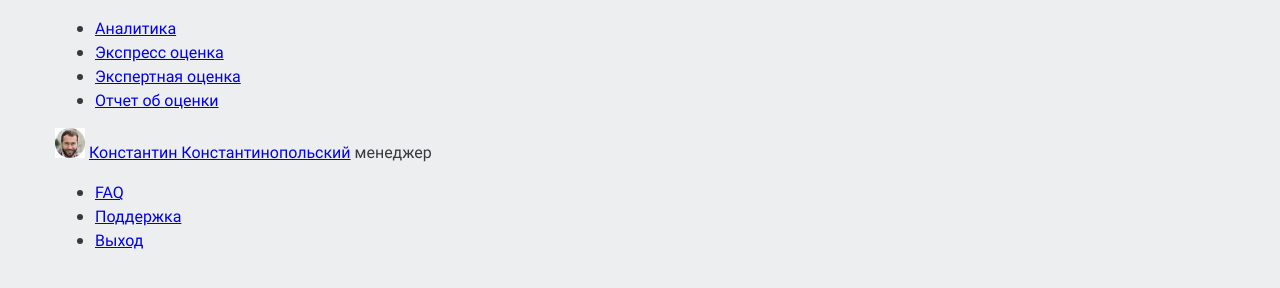
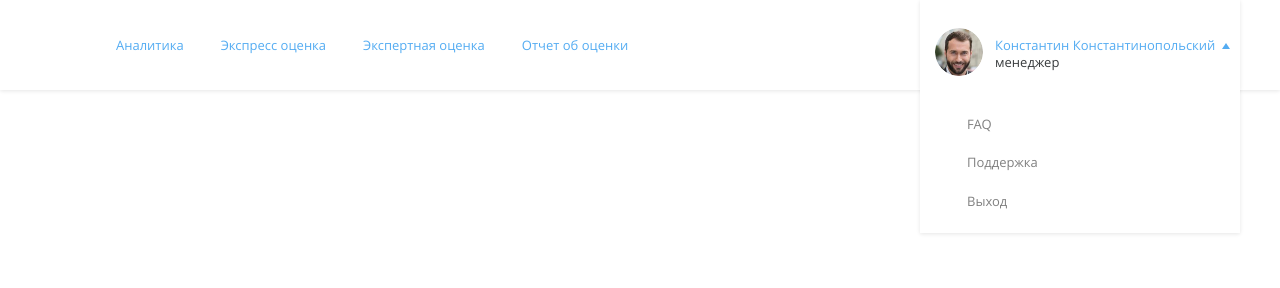
Before and after one commit to ArtNekki/sber, a website: page src/pages/index.html in a window 1280 px wide. Drawn offline with nearby package versions, Linux system fonts and the light colour scheme; some packages are replaced by stand-ins of ours; files that its build step writes are made by us from their sources; files whose address does not match are found by name.

Commit message:
Styles for page-header added

```diff
--- a/src/assets/scss/_settings.scss
+++ b/src/assets/scss/_settings.scss
@@ -1,7 +1,7 @@
 // colors
 $white: #ffffff;
 $black: #000000;
-$gray: #eceeef;
+$gray: #7D96AB;
 $gray-darken: #C3CFD6;
 $gray-dark: #373a3c;
 $blue: #6dd5f3;
@@ -9,15 +9,17 @@ $blue-dark: #72C2E0;
 $pink: #f522ff;
 $purple: #5e7af4;
 
+$main-theme: #33B44E;
+$secondary-theme: #54ACF2;
+
 //font
-$font-family: "Roboto", "Helvetica", "Arial", sans-serif;
-$font-family--secondary: "Open sans";
+$font-family: "Open sans", "Helvetica", "Arial", sans-serif;
 
-$main-font-size: 16px;
-$main-line-height: 24px;
+$main-font-size: 13px;
+$main-line-height: 14px;
 
 //common
-$box-shadow: 0px 3px 3px rgba($black, 0.25);
+$box-shadow: 0px 1px 4px rgba($black, 0.1);
 $border-radius: 4px;
 
 $enable-grid-classes:  true !default;
@@ -47,7 +49,7 @@ $container-max-widths: (
   sm: 540px,
   md: 720px,
   lg: 960px,
-  xl: 1200px
+  xl: 1230px
 ) !default;
 
 @include _assert-ascending($container-max-widths, "$container-max-widths");
--- a/src/assets/scss/app.scss
+++ b/src/assets/scss/app.scss
@@ -37,3 +37,5 @@
 @import 'components/container';
 @import 'components/page';
 @import 'components/page-header';
+@import 'components/main-nav';
+@import 'components/user-role';
--- a/src/assets/scss/components/_container.scss
+++ b/src/assets/scss/components/_container.scss
@@ -1,5 +1,5 @@
 .container {
-  max-width: 1200px;
+  max-width: 1230px;
   width: 100%;
   margin-right: auto;
   margin-left: auto;
--- /dev/null
+++ b/src/assets/scss/components/_main-nav.scss
@@ -0,0 +1,27 @@
+.main-nav {
+  margin: 0;
+  margin-left: 76px;
+  padding: 0;
+  list-style: none;
+  display: flex;
+  flex-grow: 1;
+
+  &__item {
+    &:not(:last-child) {
+      margin-right: 37px;
+    }
+  }
+
+  &__link {
+    font-size: 13px;
+    line-height: 14px;
+    color: $secondary-theme;
+    text-decoration: none;
+
+    &:hover,
+    &:active,
+    .main-nav__item--active {
+      color: $main-theme;
+    }
+  }
+}
--- a/src/assets/scss/components/_page-header.scss
+++ b/src/assets/scss/components/_page-header.scss
@@ -1,6 +1,12 @@
 .page-header {
+  background-color: $white;
+  box-shadow: $box-shadow;
 
   &__inner {
     @extend .container;
+
+    min-height: 90px;
+    display: flex;
+    align-items: center;
   }
 }
--- /dev/null
+++ b/src/assets/scss/components/_user-role.scss
@@ -0,0 +1,93 @@
+.user-role {
+  position: relative;
+  width: 320px;
+  height: 90px;
+  padding: 28px 10px 15px 15px;
+  display: flex;
+  align-items: center;
+  flex-shrink: 0;
+  box-shadow: $box-shadow;
+
+  &__avatar {
+    display: block;
+    width: 48px;
+    height: 48px;
+    border-radius: 50%;
+  }
+
+  &__info {
+    margin-left: 12px;
+  }
+
+  &__name {
+    position: relative;
+    color: $secondary-theme;
+    line-height: 20px;
+    text-decoration: none;
+
+    &::before {
+      content: "";
+      position: absolute;
+      top: 1px;
+      right: -15px;
+      border-width: 6px 4px;
+      border-style: solid;
+      border-color: transparent transparent $secondary-theme transparent;
+    }
+
+    &:hover,
+    &:active {
+      color: $main-theme;
+    }
+  }
+
+  &__list {
+    position: absolute;
+    top: 100%;
+    left: 0;
+    margin: 0;
+    padding: 0;
+    padding: 25px;
+    list-style: none;
+    width: 100%;
+    background: $white;
+
+    &::before {
+      content: "";
+      position: absolute;
+      top: 0;
+      right: 0;
+      bottom: 0;
+      left: 0;
+      z-index: -1;
+      box-shadow: $box-shadow;
+    }
+  }
+
+  &__item {
+    &:not(:last-child) {
+      margin-bottom: 23px;
+    }
+  }
+
+  &__link {
+    display: block;
+    color: gray;
+    text-decoration: none;
+
+    &:hover,
+    &:active {
+      color: darken($gray, 25%);
+    }
+
+    svg,
+    span {
+      display: inline-block;
+      vertical-align: middle;
+    }
+
+    span {
+      margin-left: 22px;
+    }
+  }
+}
--- a/src/assets/scss/global/_common.scss
+++ b/src/assets/scss/global/_common.scss
@@ -5,7 +5,6 @@ body {
   font-size: $main-font-size;
   line-height: $main-line-height;
   color: $gray-dark;
-  background-color: $gray;
 }
 
 *,
--- a/src/partials/page-header.html
+++ b/src/partials/page-header.html
@@ -1,10 +1,9 @@
 <header class="page-header">
-    <div class="page-header__inner">
+    <nav class="page-header__inner">
       <a href="" class="page-header__logo">
         {{{ icon name="logo" width="145" height="37" }}}
       </a>
-      <nav class="main-nav">
-        <ul class="main-nav__list">
+      <ul class="main-nav">
           {{#each main-nav}}
             <li class="main-nav__item">
               <a href="{{ link }}" class="main-nav__link">{{ title }}</a>
@@ -12,8 +11,8 @@
           {{/each}}
       </ul>
       <div class="user-role">
+        <img src="{{root}}/assets/img/content/user-avatar@3x.jpg" width="48" height="48" srcset=" {{root}}/assets/img/content/user-avatar.jpg 1x, {{root}}/assets/img/content/user-avatar@2x.jpg 2x" class="user-role__avatar" alt="Константин Константинопольский">
         <div class="user-role__info">
-              <img src="{{root}}/assets/img/content/user-avatar@3x.jpg" width="30" height="30" srcset=" {{root}}/assets/img/content/user-avatar.jpg 1x, {{root}}/assets/img/content/user-avatar@2x.jpg 2x" class="main-nav__avatar" alt="Константин Константинопольский">
             <a href="#" class="user-role__name">Константин Константинопольский</a>
             <span class="user-role__post">менеджер</span>
         </div>
@@ -26,18 +25,17 @@
             </li>
             <li class="user-role__item">
               <a href="#" class="user-role__link">
-                  {{{ icon name="support" width="26" height="26" }}}
+                {{{ icon name="support" width="28" height="26" }}}
                 <span>Поддержка</span>
               </a>
             </li>
             <li class="user-role__item">
               <a href="#" class="user-role__link">
-                  {{{ icon name="logout" width="21" height="24" }}}
+                {{{ icon name="logout" width="28" height="24" }}}
                 <span>Выход</span>
               </a>
             </li>
         </ul>
       </div>
     </nav>
-    </div>
   </header>
```
Lines whose indentation alone changed are shown as unchanged.
